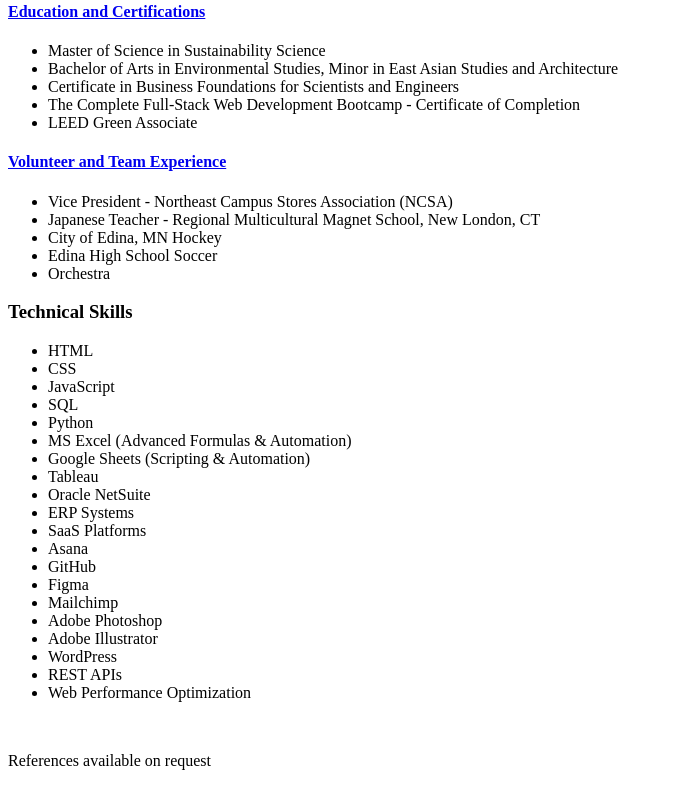
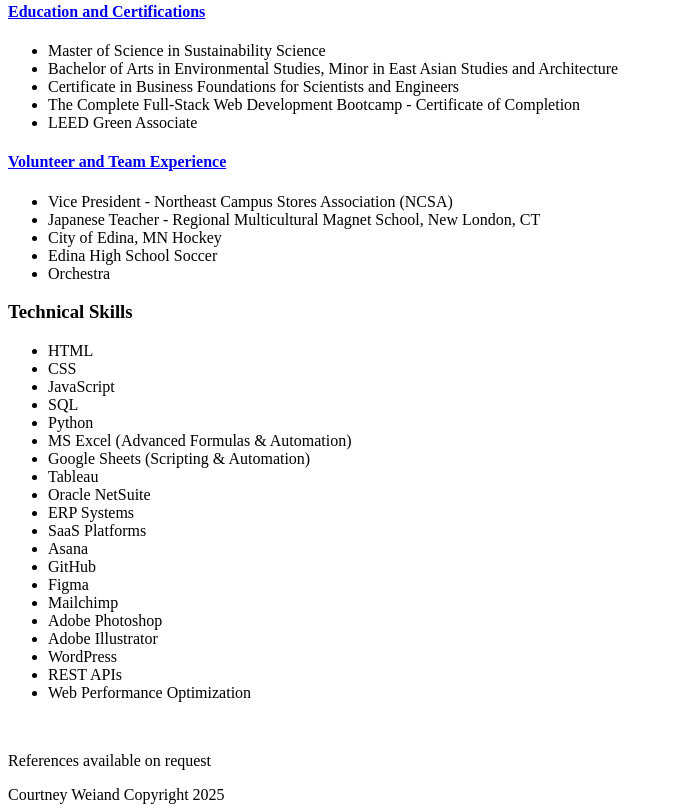
Before and after one commit to cangen/resume, a plain HTML site: page index.html in a window 1280 px wide. Shown: the part 2250-3062 px from the top of the page, without its empty margins (0-673 px from the left). Before the commit the page ends 3036 px from the top, so only its background shows below. Drawn offline with Linux system fonts and the light colour scheme.

Commit message:
Add files via upload

```diff
--- a/index.html
+++ b/index.html
@@ -196,4 +196,8 @@
 
     </body>
 
+    <footer>
+        Courtney Weiand Copyright 2025
+    </footer>
+
 </html>
```
